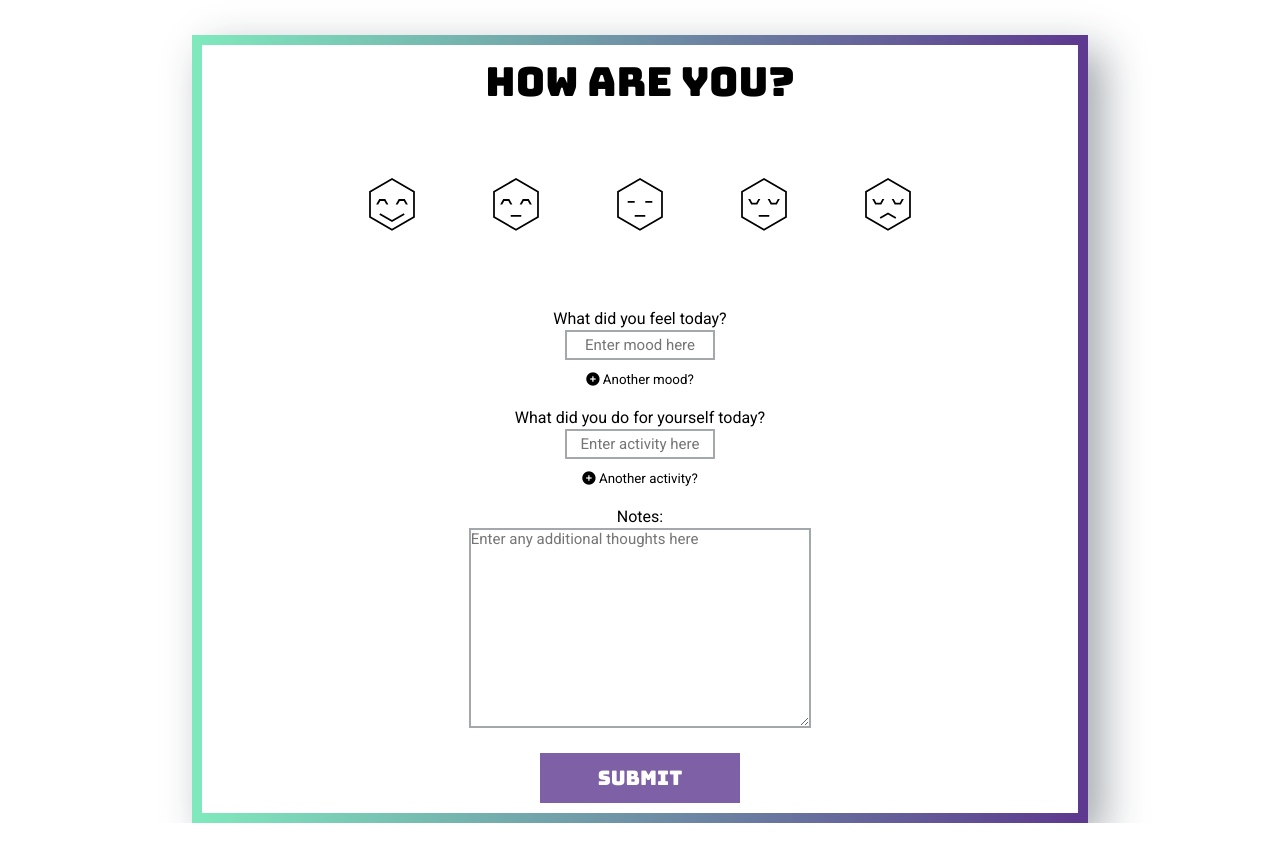
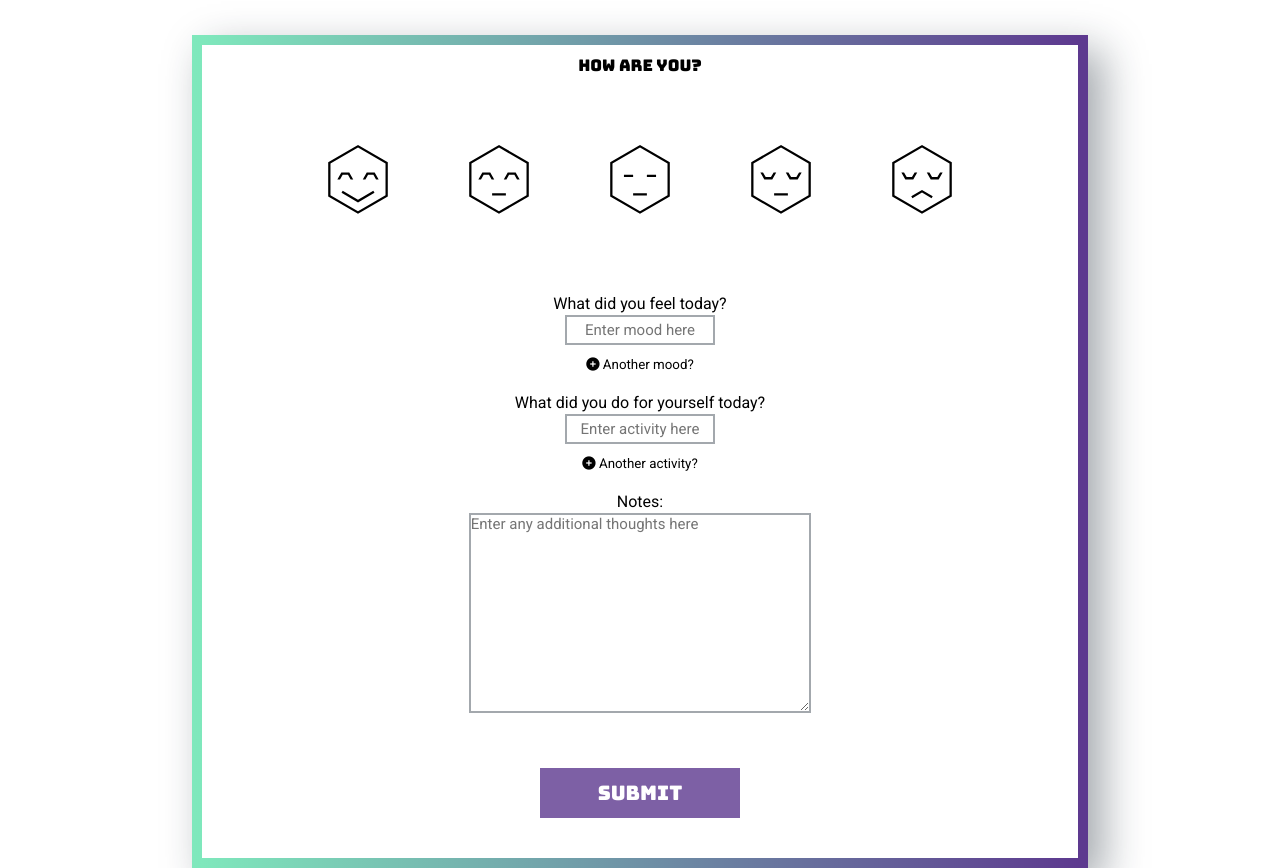
Before and after one commit to dttheme/MoodRing, a website: page public/dashboard.html in a window 1280 px wide. Shown: the part 115-983 px from the top of the page. Before the commit the page ends 938 px from the top, so only its background shows below. Drawn offline with nearby package versions, Linux system fonts and the light colour scheme.

Commit message:
Add landing photo, add HTML, CSS

```diff
--- a/public/dashboard.css
+++ b/public/dashboard.css
@@ -13,11 +13,11 @@
 }
 
 .emoticons {
-  height: 100px;
-  width: 100px;
+  height: 120px;
+  width: 120px;
   padding: 10px;
-  padding-top: 20px;
-  margin: 10px;
+  padding-top: 20px;;
+  margin: 1%;
 }
 
 input[type="radio"] {
@@ -31,18 +31,6 @@ input[type="radio"] {
   margin-top: 20px;
 }
 
-.input {
-  font-size: 15px;
-  margin: 2px;
-  height: 30px;
-  width: 150px;
-  border: 2px solid rgba(25, 38, 51, 0.4);
-  outline: solid 2px transparent;
-}
-
-.input:focus {
-  outline: #7FE8BC solid 2px;
-}
 
 .add_button {
   margin-top: 10px;
@@ -59,7 +47,8 @@ input[type="radio"] {
 }
 
 legend {
-  font-size: 40px;
+  <
+  font-size: 20px;
   font-family: 'Bungee', sans-serif;
 }
 
@@ -73,28 +62,13 @@ legend {
   color: red;
 }
 
-#new_post_submit {
-  height: 50px;
-  width: 200px;
-  border: none;
-  font-family: 'Bungee', sans-serif;
-  font-size: 20px;
-  opacity: 0.8;
-  color: white;
-  background-color: #5D398F;
-  transition: background-color 1s;
-}
-
-#new_post_submit:hover {
-  background-color: #7FE8BC;
-}
-
 /* EMOTICON RADIO BUTTONS */
 
 .emoticon_label > input[type="radio"] + img {
   cursor: pointer;
   border: 2px solid transparent;
   border-radius: 50%;
+  transition: border-color 600ms;
 }
 .emoticon_label > input[id="great"]:hover + img,
 .emoticon_label > input[id="great"]:focus + img,{
--- a/public/dashboard.html
+++ b/public/dashboard.html
@@ -64,7 +64,7 @@
           <label for="note_input">Notes:</label><br>
           <textarea type="text" id="note_input" class="input" placeholder="Enter any additional thoughts here"></textarea><br><br>
         </div>
-        <button form="new_post_form" id="new_post_submit">Submit</button>
+        <button form="new_post_form" class="submit">Submit</button>
       </form>
     </section>
     <script
--- a/public/global_style.css
+++ b/public/global_style.css
@@ -26,7 +26,7 @@ h1 {
    font-weight: 100;
    float: left;
    padding-left: 50px;
-   padding-top: 20px;
+   /* padding-top: 20px; */
 }
 nav {
   position: absolute;
@@ -52,3 +52,33 @@ nav a {
 nav a:hover {
    color: #7fe8bc;
 }
+
+.input {
+  font-size: 15px;
+  margin: 2px;
+  height: 30px;
+  width: 150px;
+  border: 2px solid rgba(25, 38, 51, 0.4);
+  outline: solid 2px transparent;
+}
+
+.input:focus {
+  outline: #7FE8BC solid 2px;
+}
+
+.submit {
+  height: 50px;
+  width: 200px;
+  margin: 30px;
+  border: none;
+  font-family: 'Bungee', sans-serif;
+  font-size: 20px;
+  opacity: 0.8;
+  color: white;
+  background-color: #5D398F;
+  transition: background-color 600ms;
+}
+
+.submit:hover {
+  background-color: #7FE8BC;
+}
```
Also changed, not shown: public/archive.html (+2 -2 lines), public/index.html (+7 -5 lines), 1 other file.
